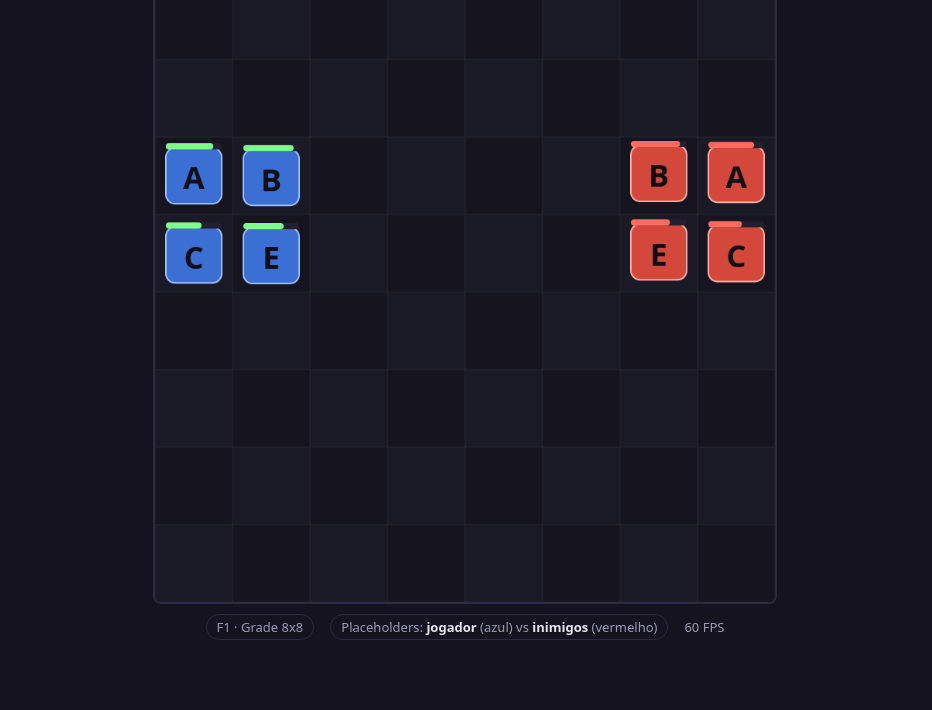
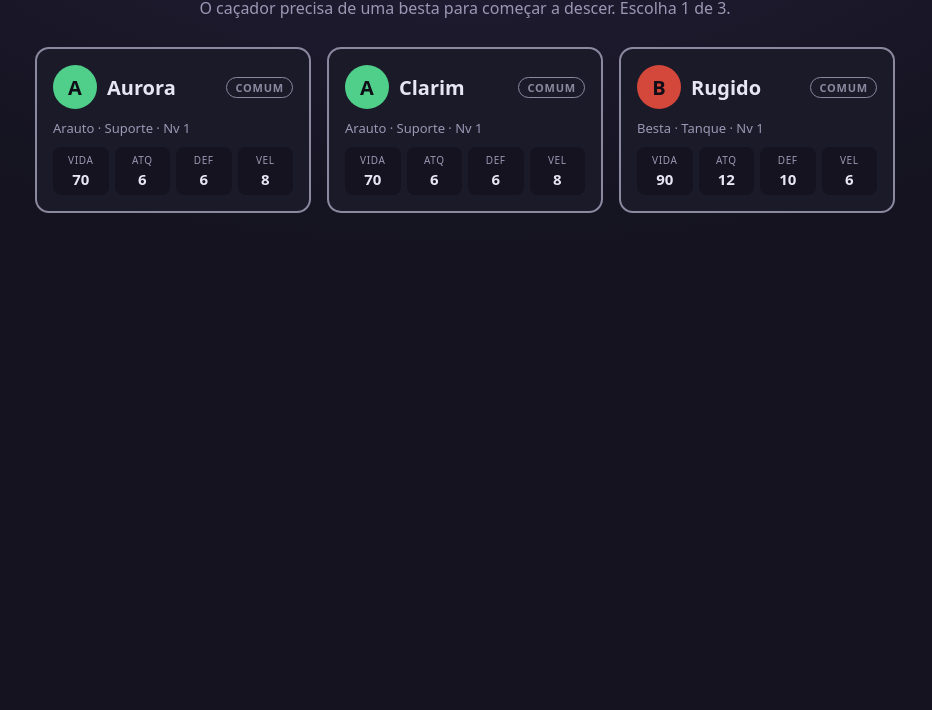
Before and after one commit to igor-gregori/masmorrada, a website built with Vite: page index.html in a window 1280 px wide. Shown: the part 90-800 px from the top of the page, without its empty margins (175-1107 px from the left). Built offline with nearby package versions, Linux system fonts and the light colour scheme.

Commit message:
feat(f3): recrutamento inicial com escolha 1 de 3 e preview no esquadrão

```diff
--- a/index.html
+++ b/index.html
@@ -3,24 +3,22 @@
   <head>
     <meta charset="UTF-8" />
     <meta name="viewport" content="width=device-width, initial-scale=1.0" />
-    <title>Masmorrada — F1</title>
+    <title>Masmorrada</title>
     <style>
       * { box-sizing: border-box; }
       body {
         margin: 0;
         min-height: 100vh;
         background: #14131f;
-        display: grid;
-        place-items: center;
         font-family: system-ui, sans-serif;
         color: #e8e6f5;
       }
-      main {
-        display: grid;
-        gap: 10px;
-        justify-items: center;
-        padding: 20px;
-      }
+
+      /* ---------- fases ---------- */
+      #stage { display: grid; place-items: center; gap: 10px; padding: 20px; }
+      body[data-phase='menu'] #stage { display: none; }
+      body[data-phase='combat'] #ui-root { display: none; }
+
       canvas {
         background: #0f0e17;
         border: 2px solid #2c2a40;
@@ -28,22 +26,100 @@
         max-width: 92vw;
         max-height: 78vh;
       }
-      #hud {
-        display: flex;
-        gap: 16px;
-        font-size: 13px;
-        color: #9b98b5;
-        align-items: center;
+      #hud { display: flex; gap: 16px; font-size: 13px; color: #9b98b5; }
+      #hud b { color: #e8e6f5; }
+      .chip { border: 1px solid #2c2a40; border-radius: 999px; padding: 3px 10px; }
+
+      /* ---------- telas de menu ---------- */
+      #ui-root {
+        position: fixed;
+        inset: 0;
+        overflow-y: auto;
+        display: grid;
+        place-items: start center;
+        background: radial-gradient(1200px 600px at 50% -10%, #251f3a, #14131f 70%);
       }
-      #hud b { color: #e8e6f5; font-weight: 600; }
-      .chip { border: 1px solid #2c2a40; border-radius: 999px; padding: 3px 10px; }
+      .screen { width: min(860px, 94vw); padding: 40px 0 60px; text-align: center; }
+      .title { margin: 0 0 6px; font-size: 30px; letter-spacing: 0.5px; }
+      .subtitle { margin: 0 0 28px; color: #9b98b5; }
+
+      .offer { display: grid; grid-template-columns: repeat(auto-fit, minmax(210px, 1fr)); gap: 16px; }
+      .card {
+        display: grid;
+        gap: 10px;
+        padding: 16px;
+        text-align: left;
+        background: #1b1a28;
+        border: 2px solid;
+        border-radius: 14px;
+        cursor: pointer;
+        color: inherit;
+        font: inherit;
+        transition: transform 0.12s ease, box-shadow 0.12s ease;
+      }
+      .card:hover { transform: translateY(-4px); box-shadow: 0 10px 24px rgba(0, 0, 0, 0.45); }
+      .card-top { display: flex; align-items: center; gap: 10px; }
+      .card-name { font-weight: 700; font-size: 20px; flex: 1; }
+      .card-kind { color: #9b98b5; font-size: 13px; }
+      .badge {
+        font-size: 11px;
+        font-weight: 700;
+        text-transform: uppercase;
+        letter-spacing: 0.8px;
+        border: 1px solid currentColor;
+        border-radius: 999px;
+        padding: 2px 8px;
+      }
+      .disc {
+        width: 44px;
+        height: 44px;
+        border-radius: 50%;
+        display: grid;
+        place-items: center;
+        color: #0f0e17;
+        font-weight: 800;
+        font-size: 20px;
+        flex: none;
+      }
+      .card-stats { display: grid; grid-template-columns: repeat(4, 1fr); gap: 6px; }
+      .card-stats .stat { display: grid; gap: 2px; text-align: center; background: #14131f; border-radius: 8px; padding: 6px 4px; }
+      .stat-label { font-size: 10px; color: #9b98b5; text-transform: uppercase; letter-spacing: 0.6px; }
+      .stat-value { font-size: 15px; }
+
+      .slots { display: grid; grid-template-columns: repeat(auto-fit, minmax(180px, 1fr)); gap: 14px; margin-bottom: 26px; }
+      .slot {
+        text-align: left;
+        background: #1b1a28;
+        border: 2px solid #2c2a40;
+        border-radius: 14px;
+        padding: 14px;
+        min-height: 150px;
+      }
+      .slot.empty { border-style: dashed; border-color: #3a3750; background: transparent; display: grid; place-items: center; color: #6f6b8a; font-size: 13px; gap: 4px; }
+      .slot-idx { font-size: 11px; color: #6f6b8a; text-transform: uppercase; letter-spacing: 0.8px; }
+      .slot-body { display: flex; gap: 12px; margin-top: 10px; }
+      .slot-info { display: grid; gap: 4px; flex: 1; }
+      .slot-name { font-weight: 700; }
+      .slot-kind { color: #9b98b5; font-size: 12px; }
+
+      .btn {
+        background: #372f5c;
+        color: #e8e6f5;
+        border: 1px solid #4d4280;
+        border-radius: 10px;
+        font: inherit;
+        font-size: 14px;
+        padding: 10px 18px;
+        cursor: pointer;
+      }
+      .btn:hover { background: #433972; }
     </style>
   </head>
-  <body>
-    <main>
+  <body data-phase="menu">
+    <div id="ui-root"></div>
+    <main id="stage">
       <canvas id="game" width="800" height="800"></canvas>
       <div id="hud">
-        <span class="chip">F1 · Grade 8x8</span>
         <span class="chip">Placeholders: <b>jogador</b> (azul) vs <b>inimigos</b> (vermelho)</span>
         <span id="fps">— FPS</span>
       </div>
--- /dev/null
+++ b/src/generation/recruit.ts
@@ -0,0 +1,30 @@
+import { createCreature } from '../core/creature'
+import type { Creature, CreatureKind, Rarity } from '../core/types'
+
+const KINDS: CreatureKind[] = ['besta', 'espectro', 'arauto']
+
+const RARITY_POOL: Array<{ value: Rarity; weight: number }> = [
+  { value: 'comum', weight: 60 },
+  { value: 'rara', weight: 30 },
+  { value: 'lendaria', weight: 10 },
+]
+
+function pickWeighted<T>(pool: Array<{ value: T; weight: number }>): T {
+  const total = pool.reduce((sum, item) => sum + item.weight, 0)
+  let roll = Math.random() * total
+  for (const item of pool) {
+    roll -= item.weight
+    if (roll < 0) return item.value
+  }
+  return pool[pool.length - 1].value
+}
+
+export function generateRecruitOffer(count = 3): Creature[] {
+  const offer: Creature[] = []
+  for (let i = 0; i < count; i++) {
+    const kind = KINDS[Math.floor(Math.random() * KINDS.length)]
+    const rarity = pickWeighted(RARITY_POOL)
+    offer.push(createCreature(kind, rarity, 1))
+  }
+  return offer
+}
--- a/src/main.ts
+++ b/src/main.ts
@@ -1,11 +1,31 @@
 import { renderGame, type Placeholder } from './render/canvas'
 import { runPreview } from './dev/preview'
+import { generateRecruitOffer } from './generation/recruit'
+import { showRecruit, showSquad } from './ui/screens'
+import { store } from './ui/store'
 
 runPreview()
 
 const canvas = document.querySelector<HTMLCanvasElement>('#game')!
 const ctx = canvas.getContext('2d')!
 const fpsEl = document.querySelector<HTMLSpanElement>('#fps')!
+const uiRoot = document.querySelector<HTMLDivElement>('#ui-root')!
+
+function setPhase(phase: 'menu' | 'combat'): void {
+  document.body.dataset.phase = phase
+}
+
+function startSquad(): void {
+  showSquad(uiRoot, store.squad, startRecruit)
+}
+
+function startRecruit(): void {
+  const offer = generateRecruitOffer()
+  showRecruit(uiRoot, offer, (creature) => {
+    store.squad[0] = { creature, row: 'front' }
+    startSquad()
+  })
+}
 
 function buildPlaceholders(): Placeholder[] {
   const unit = (team: Placeholder['team'], col: number, row: number, label: string, hp: number): Placeholder => ({
@@ -50,3 +70,6 @@ function loop(now: number): void {
 }
 
 requestAnimationFrame(loop)
+
+setPhase('menu')
+startRecruit()
--- /dev/null
+++ b/src/ui/screens.ts
@@ -0,0 +1,102 @@
+import type { Creature, CreatureKind, Squad, SquadMember, Stats } from '../core/types'
+import { KIND_CATEGORY, KIND_LABEL, RARITY_LABEL, scaledStats } from '../core/balance'
+import { KIND_COLOR, RARITY_COLOR } from './theme'
+
+function el<K extends keyof HTMLElementTagNameMap>(tag: K, className?: string, text?: string): HTMLElementTagNameMap[K] {
+  const node = document.createElement(tag)
+  if (className) node.className = className
+  if (text !== undefined) node.textContent = text
+  return node
+}
+
+function disc(kind: CreatureKind): HTMLElement {
+  const d = el('div', 'disc')
+  d.style.background = KIND_COLOR[kind]
+  d.textContent = KIND_LABEL[kind][0]
+  return d
+}
+
+function badge(rarity: Creature['rarity']): HTMLElement {
+  const b = el('span', 'badge', RARITY_LABEL[rarity])
+  b.style.color = RARITY_COLOR[rarity]
+  return b
+}
+
+function statRow(s: Stats): HTMLElement {
+  const row = el('div', 'card-stats')
+  const cells: Array<[string, number]> = [
+    ['Vida', s.hp],
+    ['ATQ', s.atk],
+    ['DEF', s.def],
+    ['VEL', s.spd],
+  ]
+  for (const [label, value] of cells) {
+    const cell = el('div', 'stat')
+    cell.append(el('span', 'stat-label', label), el('strong', 'stat-value', String(value)))
+    row.append(cell)
+  }
+  return row
+}
+
+function creatureCard(c: Creature, onClick: () => void): HTMLElement {
+  const stats = scaledStats(c.kind, c.level, c.rarity)
+  const card = el('button', 'card')
+  card.style.borderColor = RARITY_COLOR[c.rarity]
+  card.addEventListener('click', onClick)
+
+  const top = el('div', 'card-top')
+  top.append(disc(c.kind), el('span', 'card-name', c.name), badge(c.rarity))
+
+  const kind = el('div', 'card-kind', `${KIND_LABEL[c.kind]} · ${KIND_CATEGORY[c.kind]} · Nv ${c.level}`)
+
+  card.append(top, kind, statRow(stats))
+  return card
+}
+
+export function showRecruit(root: HTMLElement, offer: Creature[], onPick: (creature: Creature) => void): void {
+  root.replaceChildren()
+  const wrap = el('div', 'screen')
+  wrap.append(
+    el('h1', 'title', 'Recrutamento inicial'),
+    el('p', 'subtitle', 'O caçador precisa de uma besta para começar a descer. Escolha 1 de 3.'),
+  )
+  const cards = el('div', 'offer')
+  for (const c of offer) cards.append(creatureCard(c, () => onPick(c)))
+  wrap.append(cards)
+  root.append(wrap)
+}
+
+function slotEl(member: SquadMember | null, index: number): HTMLElement {
+  const slot = el('div', 'slot' + (member ? '' : ' empty'))
+  slot.append(el('span', 'slot-idx', `Slot ${index + 1}`))
+  if (!member) return slot
+
+  const stats = scaledStats(member.creature.kind, member.creature.level, member.creature.rarity)
+  const body = el('div', 'slot-body')
+  body.append(disc(member.creature.kind))
+  const info = el('div', 'slot-info')
+  info.append(
+    el('div', 'slot-name', member.creature.name),
+    el('div', 'slot-kind', `${KIND_LABEL[member.creature.kind]} · ${RARITY_LABEL[member.creature.rarity]} · ${member.row === 'front' ? 'Frente' : 'Trás'}`),
+    statRow(stats),
+  )
+  body.append(info)
+  slot.append(body)
+  return slot
+}
+
+export function showSquad(root: HTMLElement, squad: Squad, onRestart: () => void): void {
+  root.replaceChildren()
+  const wrap = el('div', 'screen')
+  wrap.append(
+    el('h1', 'title', 'Esquadrão'),
+    el('p', 'subtitle', 'Sua criatura recrutada — montagem completa (4 slots, sinergias e frente/trás) vem na próxima fase.'),
+  )
+  const slots = el('div', 'slots')
+  squad.forEach((member, i) => slots.append(slotEl(member, i)))
+  wrap.append(slots)
+  const back = el('button', 'btn', '↺ Recomeçar (teste)')
+  back.addEventListener('click', onRestart)
+  wrap.append(back)
+  root.append(wrap)
+}
--- /dev/null
+++ b/src/ui/store.ts
@@ -0,0 +1,12 @@
+import { SQUAD_SIZE } from '../core/balance'
+import type { Squad } from '../core/types'
+
+export interface RunState {
+  squad: Squad
+}
+
+export function createRun(): RunState {
+  return { squad: Array.from({ length: SQUAD_SIZE }, () => null) }
+}
+
+export const store: RunState = createRun()
--- /dev/null
+++ b/src/ui/theme.ts
@@ -0,0 +1,13 @@
+import type { CreatureKind, Rarity } from '../core/types'
+
+export const RARITY_COLOR: Record<Rarity, string> = {
+  comum: '#8b88a0',
+  rara: '#4f8cff',
+  lendaria: '#ffb647',
+}
+
+export const KIND_COLOR: Record<CreatureKind, string> = {
+  besta: '#d4473b',
+  espectro: '#9a6bff',
+  arauto: '#4fcf8a',
+}
```
Also changed, not shown: GAMEPLAN.md (+1 -1 lines).
